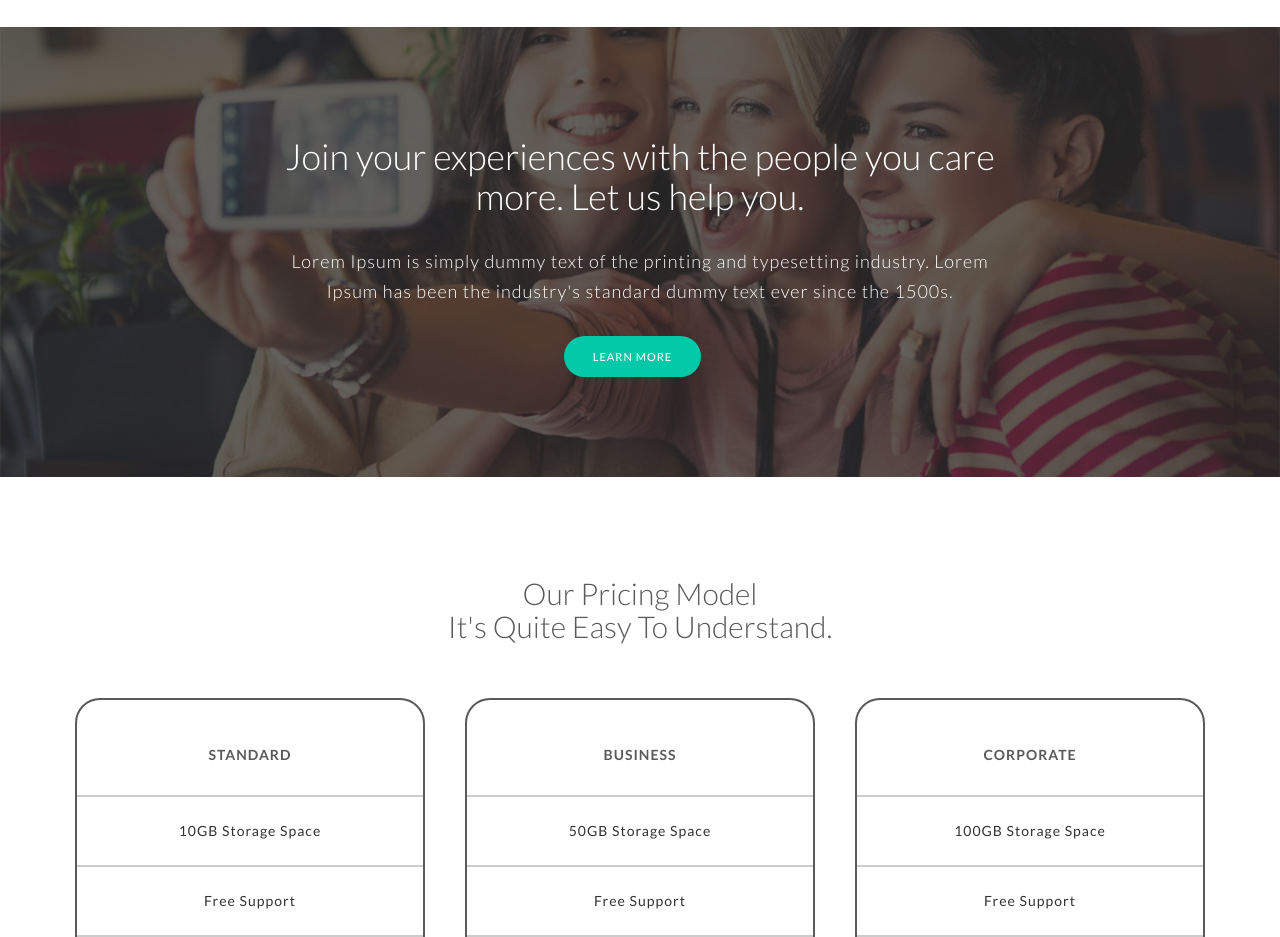
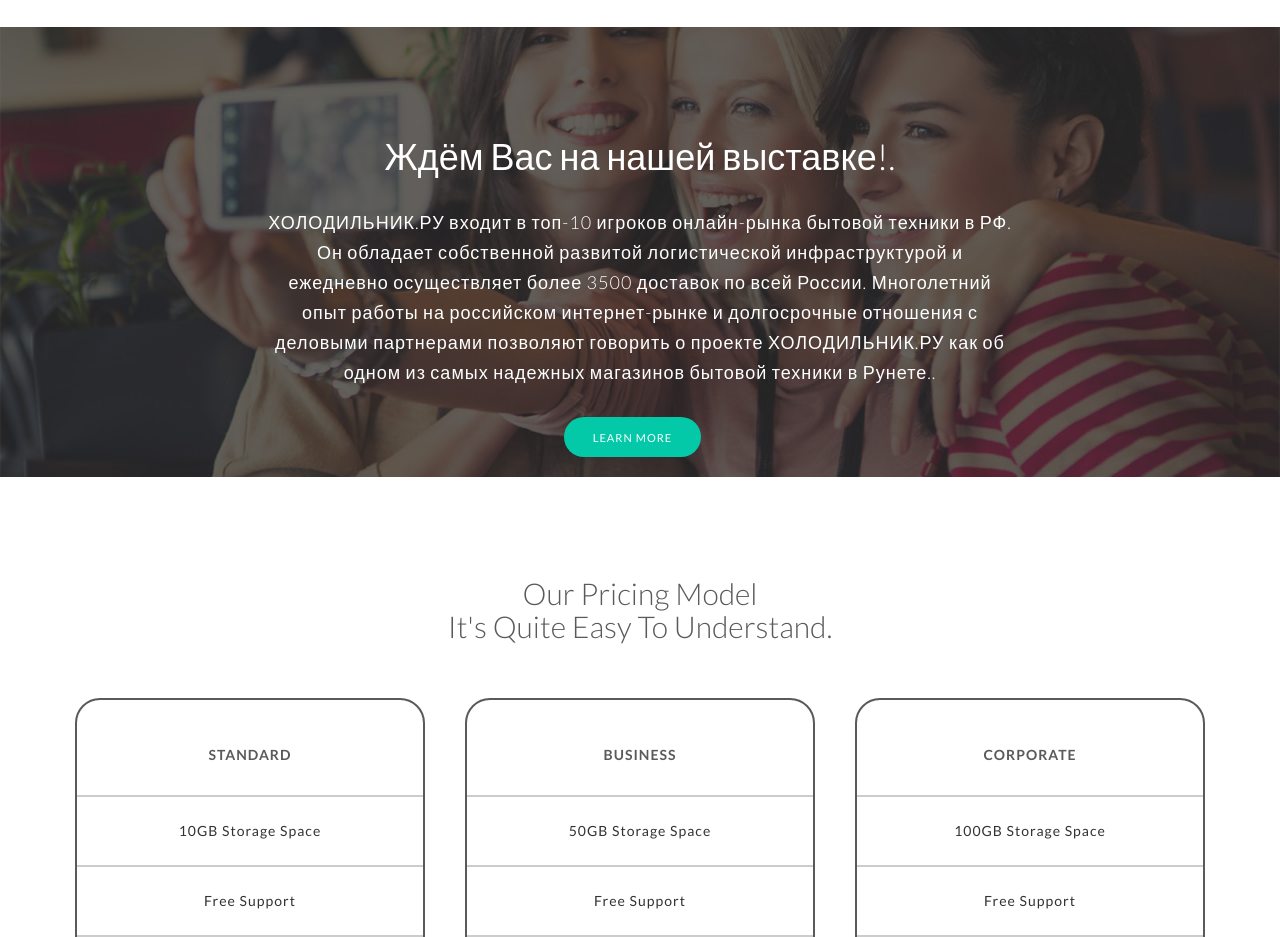
Before and after one commit to steklovaws1/holod, a plain HTML site: page index.html in a window 1280 px wide. Shown: the part 1200-2137 px from the top of the page. Drawn offline with Linux system fonts and the light colour scheme; a script that the page names is missing; files whose address does not match are found by name.

Commit message:
Update index.html

```diff
--- a/index.html
+++ b/index.html
@@ -91,8 +91,14 @@
     <div class="container">
       <div class="row centered">
         <div class="col-md-8 col-md-offset-2">
-          <h1>Join your experiences with the people you care more. Let us help you.</h1>
-          <h4>Lorem Ipsum is simply dummy text of the printing and typesetting industry. Lorem Ipsum has been the industry's standard dummy text ever since the 1500s.</h4>
+          <h1>Ждём Вас на нашей выставке!.</h1>
+          <h4>ХОЛОДИЛЬНИК.РУ входит в топ-10 игроков
+онлайн-рынка бытовой техники в РФ. Он обладает собственной развитой
+логистической инфраструктурой и ежедневно осуществляет более 3500
+доставок по всей России. Многолетний опыт работы на российском
+интернет-рынке и долгосрочные отношения с деловыми партнерами
+позволяют говорить о проекте ХОЛОДИЛЬНИК.РУ как об одном из
+самых надежных магазинов бытовой техники в Рунете..</h4>
           <p><button class="btn btn-conf-2 btn-green">Learn More</button></p>
         </div>
         <!--/col-md-8-->
```
